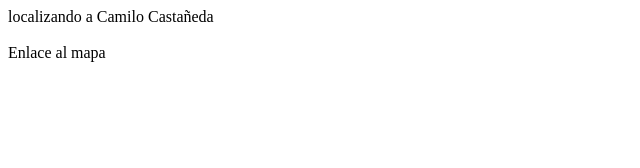
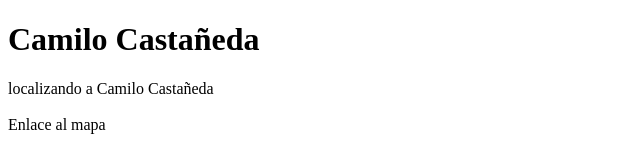
Before and after one commit to noenadies/localhtml, a plain HTML site: page index.html in a window 1280 px wide. Shown: the whole page, without its empty margins (0-640 px from the left). Drawn offline with Linux system fonts and the light colour scheme.

Commit message:
Update index.html

```diff
--- a/index.html
+++ b/index.html
@@ -36,7 +36,9 @@ function ViewError (error) {
   </script>
 
 </head>
-<body onload="loadLocation();"> localizando a Camilo Castañeda
+<body onload="loadLocation();">
+  <h1>Camilo Castañeda</h1>
+  localizando a Camilo Castañeda
 <label id="long"></label> <br/>
 <label id="latitud"></label> <br/>
 <a id="link" target="_blank">Enlace al mapa</a>
```
